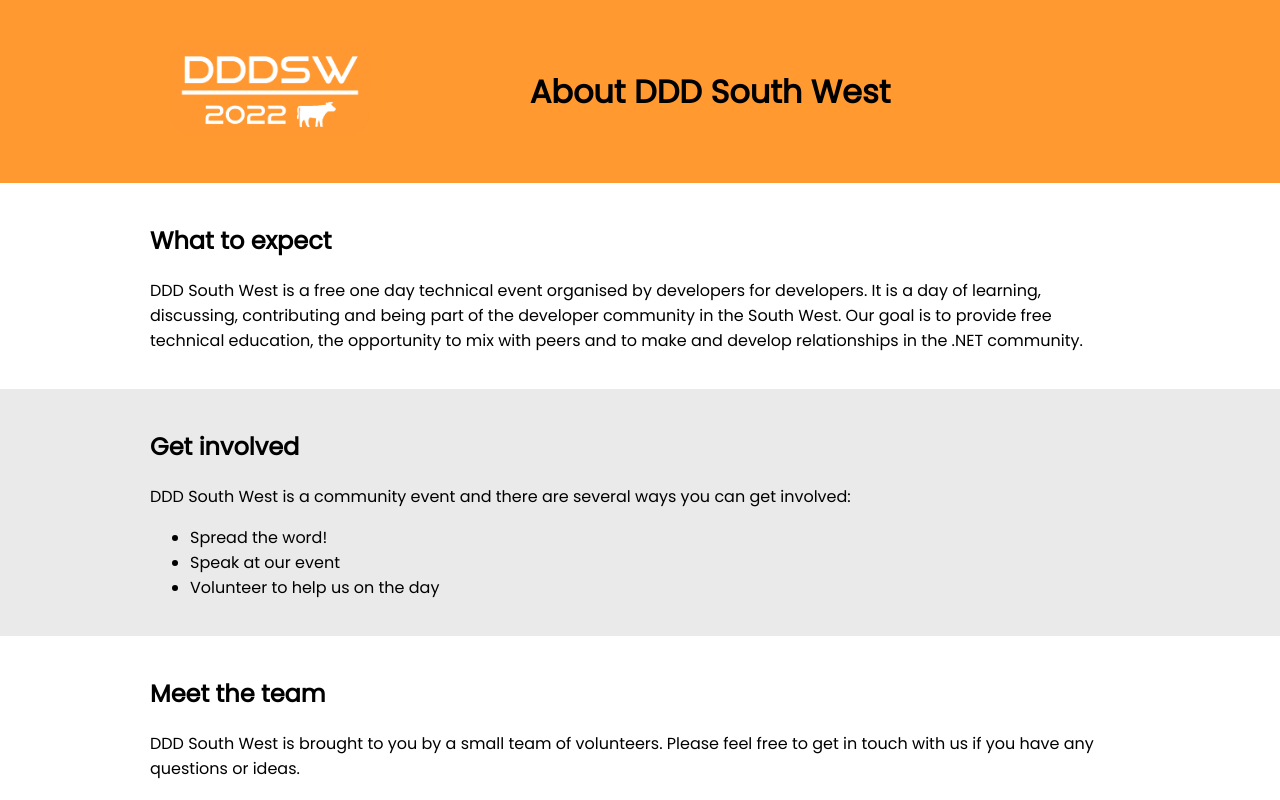
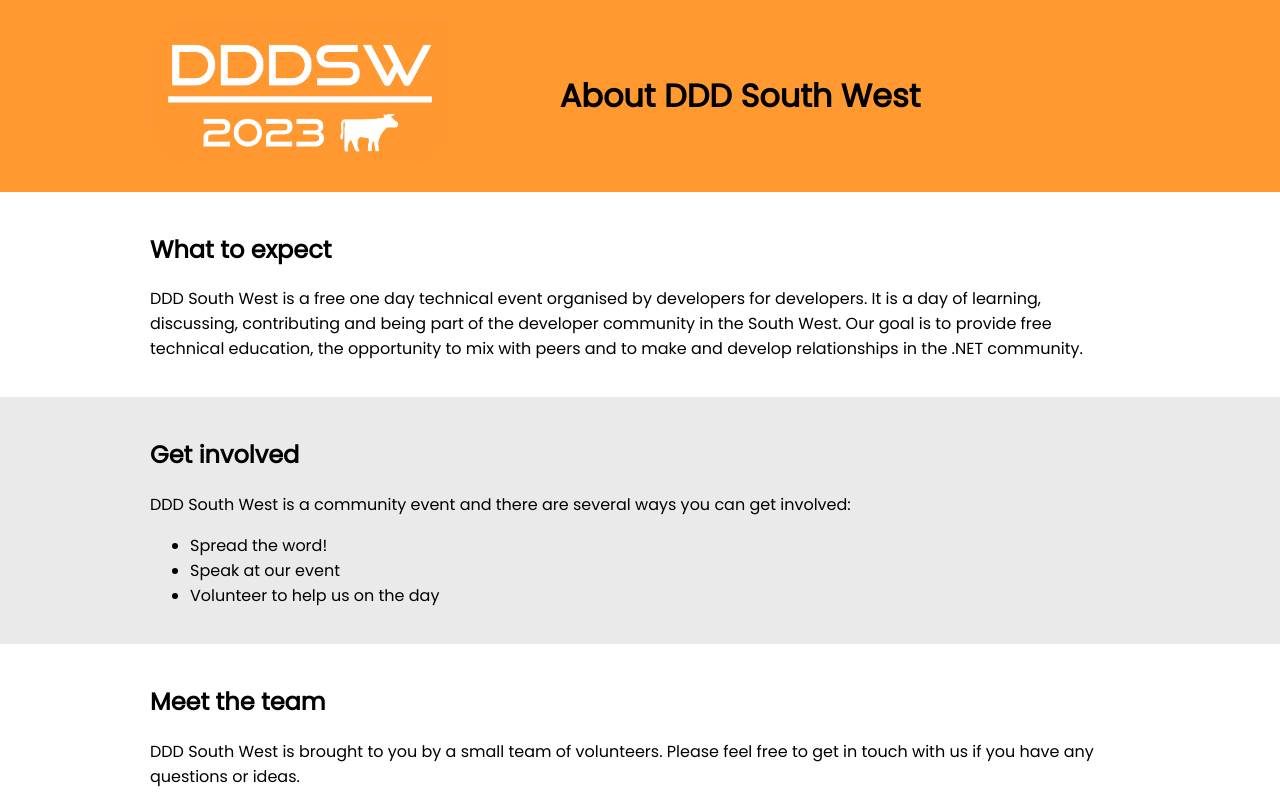
Before and after one commit to dddsw/dddsw-web, a SvelteKit app: page /about in a window 1280 px wide. Shown: the top 800 px of the page. Built offline with nearby package versions, Linux system fonts and the light colour scheme.

Commit message:
Updated logo

```diff
--- a/src/routes/about/+page.svelte
+++ b/src/routes/about/+page.svelte
@@ -131,8 +131,7 @@
 	}
 
 	.logo {
-		max-width: 200px;
-		padding: 20px;
+		max-width: 300px;
 	}
 
 	.section {
```
Also changed, not shown: static/images/logo.png.
